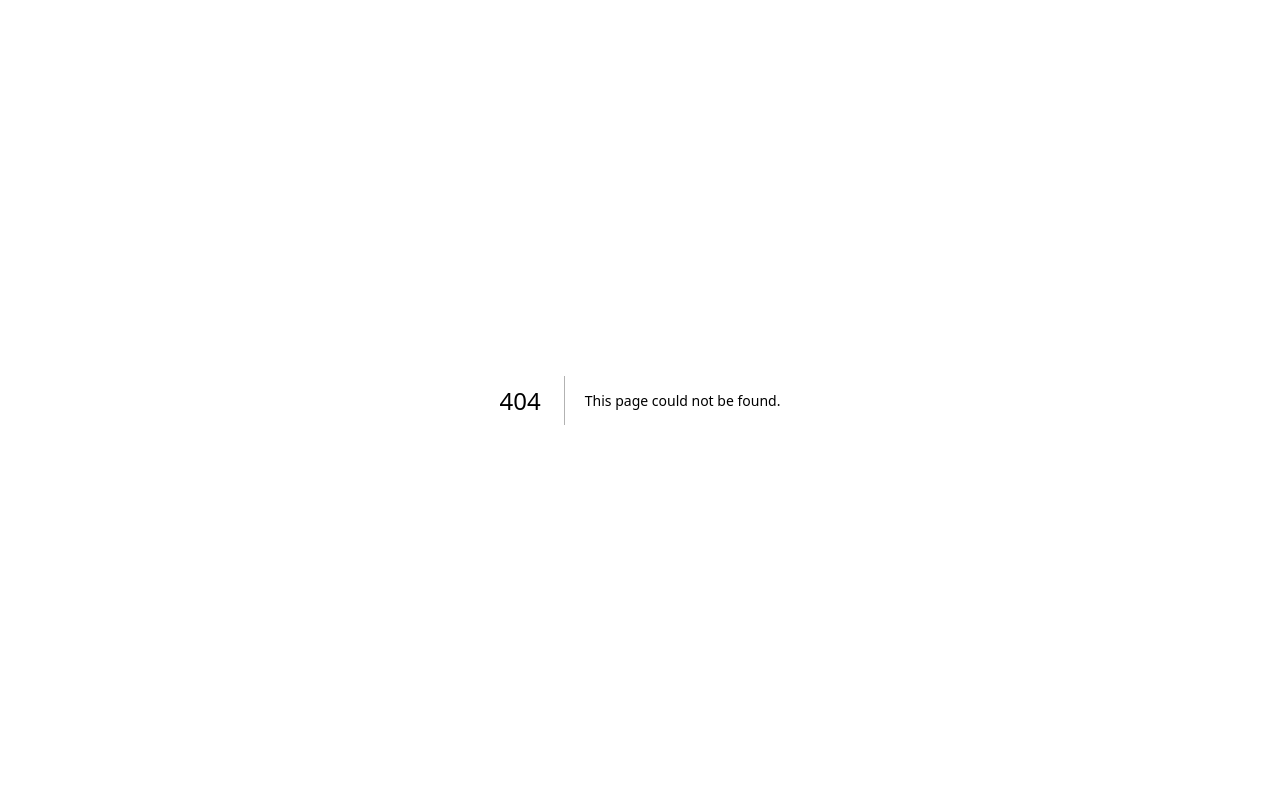
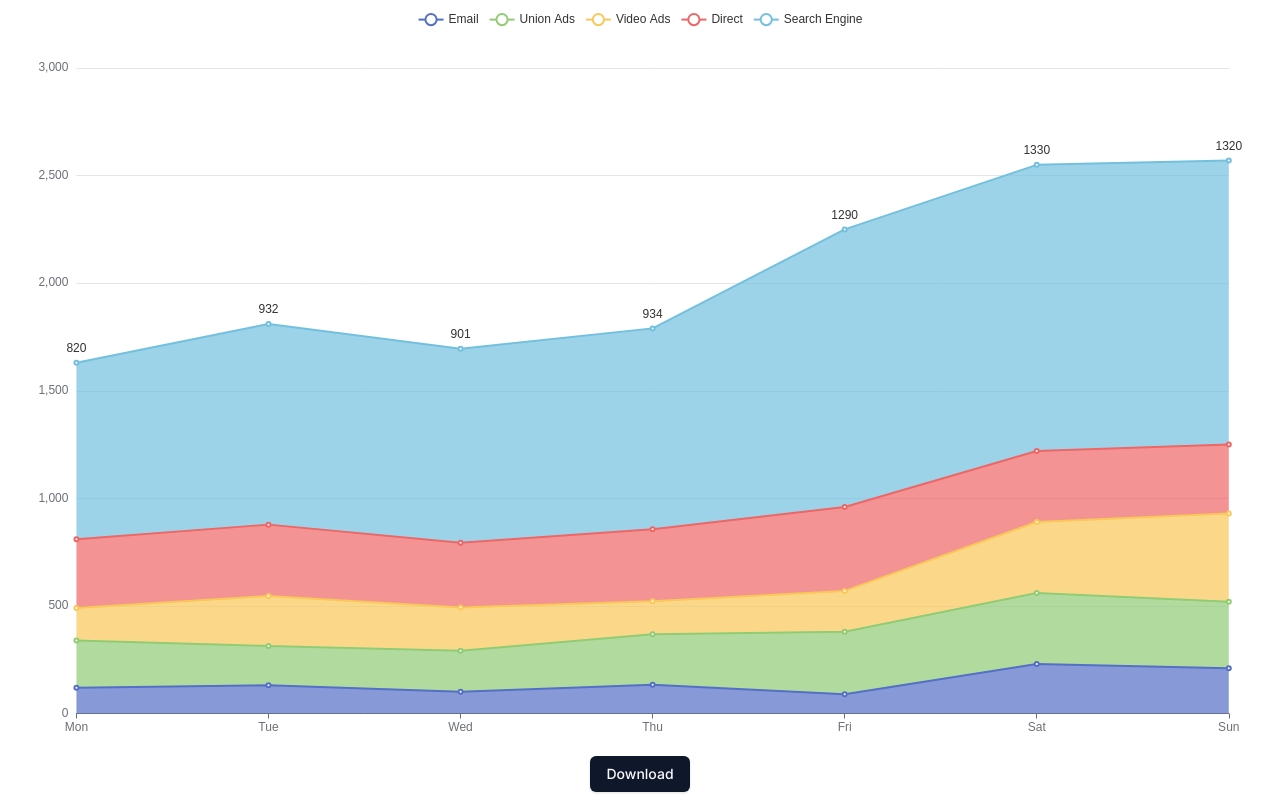
Before and after one commit to PixeledCode/echarts-satori, a Next.js app: page /embed/route-handler in a window 1280 px wide. Before the commit this address had no page. Built offline with nearby package versions, Linux system fonts and the light colour scheme.

Commit message:
add embed pages

```diff
--- /dev/null
+++ b/app/embed/route-handler/page.tsx
@@ -0,0 +1,35 @@
+"use client";
+
+import { Button } from "@/components/Button";
+import { ECharts } from "@/components/ECharts";
+import { chartOptions } from "@/lib/data";
+import { domToURI, downloadFile } from "@/lib/utils";
+import React from "react";
+
+export default function Home() {
+  const ref = React.useRef<HTMLDivElement>(null);
+
+  async function handleDownload() {
+    const data = await fetch("/api/chart", {
+      method: "POST",
+      headers: {
+        "Content-Type": "application/json",
+      },
+      body: JSON.stringify(chartOptions),
+    }).then((res) => res.text());
+
+    const imageURI = await domToURI(data, "png");
+    downloadFile(imageURI, "chart.png");
+  }
+
+  return (
+    <main className="flex min-h-screen flex-col items-center justify-between p-2">
+      <ECharts
+        ref={ref}
+        chartOptions={chartOptions}
+        className="w-screen h-[calc(100dvh_-_52px)]"
+      />
+      <Button onClick={handleDownload}>Download</Button>
+    </main>
+  );
+}
--- /dev/null
+++ b/app/embed/screenshot/page.tsx
@@ -0,0 +1,33 @@
+"use client";
+
+import { Button } from "@/components/Button";
+import { ECharts } from "@/components/ECharts";
+import { chartOptions } from "@/lib/data";
+import { downloadFile } from "@/lib/utils";
+import { domToPng } from "modern-screenshot";
+import React from "react";
+
+export default function Home() {
+  const ref = React.useRef<HTMLDivElement>(null);
+
+  function handleDownload() {
+    const element = ref.current;
+    if (!element) return;
+
+    domToPng(element, {
+      backgroundColor: "white",
+    }).then((uri) => {
+      downloadFile(uri, "chart.png");
+    });
+  }
+  return (
+    <main className="flex min-h-screen flex-col items-center justify-between p-2">
+      <ECharts
+        ref={ref}
+        chartOptions={chartOptions}
+        className="w-screen h-[calc(100dvh_-_52px)]"
+      />
+      <Button onClick={handleDownload}>Download</Button>
+    </main>
+  );
+}
--- a/components/ECharts.tsx
+++ b/components/ECharts.tsx
@@ -27,15 +27,18 @@ echarts.use([
   UniversalTransition,
 ]);
 
-export function ECharts({
-  chartOptions,
-  className,
-}: {
-  chartOptions: EChartsOption;
-  className?: string;
-}) {
+export const ECharts = React.forwardRef(function ECharts(
+  {
+    chartOptions,
+    className,
+  }: {
+    chartOptions: EChartsOption;
+    className?: string;
+  },
+  ref?: React.Ref<HTMLDivElement>
+) {
   return (
-    <div className={cn("h-[500px] w-full", className)}>
+    <div className={cn("h-[500px] w-full", className)} ref={ref}>
       <ReactEChartsCore
         echarts={echarts}
         option={chartOptions}
@@ -45,4 +48,4 @@ export function ECharts({
       />
     </div>
   );
-}
+});
--- a/lib/data.ts
+++ b/lib/data.ts
@@ -11,6 +11,7 @@ export const chartOptions = {
   legend: {
     data: ["Email", "Union Ads", "Video Ads", "Direct", "Search Engine"],
   },
+  backgroundColor: "white",
   grid: {
     left: "3%",
     right: "4%",
--- a/package.json
+++ b/package.json
@@ -12,12 +12,14 @@
     "@radix-ui/react-dialog": "^1.0.5",
     "@radix-ui/react-label": "^2.0.2",
     "@radix-ui/react-slot": "^1.0.2",
+    "@radix-ui/react-tabs": "^1.0.4",
     "class-variance-authority": "^0.7.0",
     "clsx": "^2.1.0",
     "echarts": "^5.5.0",
     "echarts-for-react": "^3.0.2",
     "intl-segmenter-polyfill": "^0.4.4",
     "lucide-react": "^0.358.0",
+    "modern-screenshot": "^4.4.38",
     "next": "14.1.3",
     "react": "^18",
     "react-dom": "^18",
```
Also changed, not shown: 1 other file (tests, documents, lock files or other folders).
